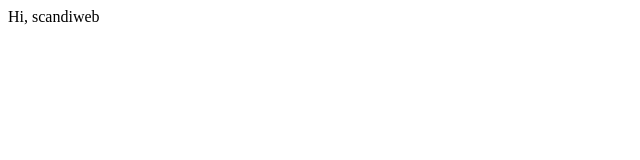
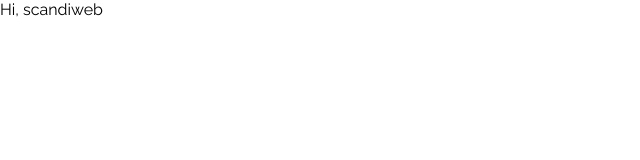
Before and after one commit to redapy/E-commerce, a React (Create React App) app: page / in a window 1280 px wide. Shown: the top 160 px of the page, without its empty margins (0-640 px from the left). Built offline with nearby package versions, Linux system fonts and the light colour scheme.

Commit message:
add global styles

```diff
--- a/package.json
+++ b/package.json
@@ -11,6 +11,7 @@
     "react": "^17.0.2",
     "react-dom": "^17.0.2",
     "react-scripts": "5.0.0",
+    "styled-components": "^5.3.5",
     "web-vitals": "^2.1.4"
   },
   "scripts": {
--- a/public/index.html
+++ b/public/index.html
@@ -10,6 +10,12 @@
       content="Web site created using create-react-app"
     />
     <link rel="apple-touch-icon" href="%PUBLIC_URL%/logo192.png" />
+    <link rel="preconnect" href="https://fonts.googleapis.com" />
+    <link rel="preconnect" href="https://fonts.gstatic.com" crossorigin />
+    <link
+      href="https://fonts.googleapis.com/css2?family=Raleway:wght@400;500;600&display=swap"
+      rel="stylesheet"
+    />
     <!--
       manifest.json provides metadata used when your web app is installed on a
       user's mobile device or desktop. See https://developers.google.com/web/fundamentals/web-app-manifest/
@@ -24,7 +30,7 @@
       work correctly both with client-side routing and a non-root public URL.
       Learn how to configure a non-root public URL by running `npm run build`.
     -->
-    <title>React App</title>
+    <title>React Scandiweb test</title>
   </head>
   <body>
     <noscript>You need to enable JavaScript to run this app.</noscript>
--- /dev/null
+++ b/src/GlobalStyles.js
@@ -0,0 +1,23 @@
+import { createGlobalStyle } from "styled-components";
+
+export const GlobalStyle = createGlobalStyle`
+    :root {
+        --primary: #5ECE7B;
+        --textColor: #1D1F22;
+    }
+    * {
+        box-sizing: border-box;
+        margin: 0;
+        padding: 0;
+        font-family: 'Raleway', sans-serif;
+    }
+
+    body {
+        width: 100%;
+        min-height: 100vh;
+    }
+
+    img {
+        max-width: 100%;
+    }
+`;
--- a/src/index.css
+++ /dev/null
@@ -1,13 +0,0 @@
-body {
-  margin: 0;
-  font-family: -apple-system, BlinkMacSystemFont, 'Segoe UI', 'Roboto', 'Oxygen',
-    'Ubuntu', 'Cantarell', 'Fira Sans', 'Droid Sans', 'Helvetica Neue',
-    sans-serif;
-  -webkit-font-smoothing: antialiased;
-  -moz-osx-font-smoothing: grayscale;
-}
-
-code {
-  font-family: source-code-pro, Menlo, Monaco, Consolas, 'Courier New',
-    monospace;
-}
--- a/src/index.js
+++ b/src/index.js
@@ -2,6 +2,7 @@
 import ReactDOM from "react-dom";
 import App from "./App";
 import { ApolloClient, InMemoryCache, ApolloProvider } from "@apollo/client";
+import { GlobalStyle } from "./GlobalStyles";
 
 //connect react with with the GrapghQL endpoint
 
@@ -12,6 +13,7 @@
 
 ReactDOM.render(
   <React.StrictMode>
+    <GlobalStyle />
     <ApolloProvider client={client}>
       <App />
     </ApolloProvider>
```
Also changed, not shown: 1 other file (tests, documents, lock files or other folders).
